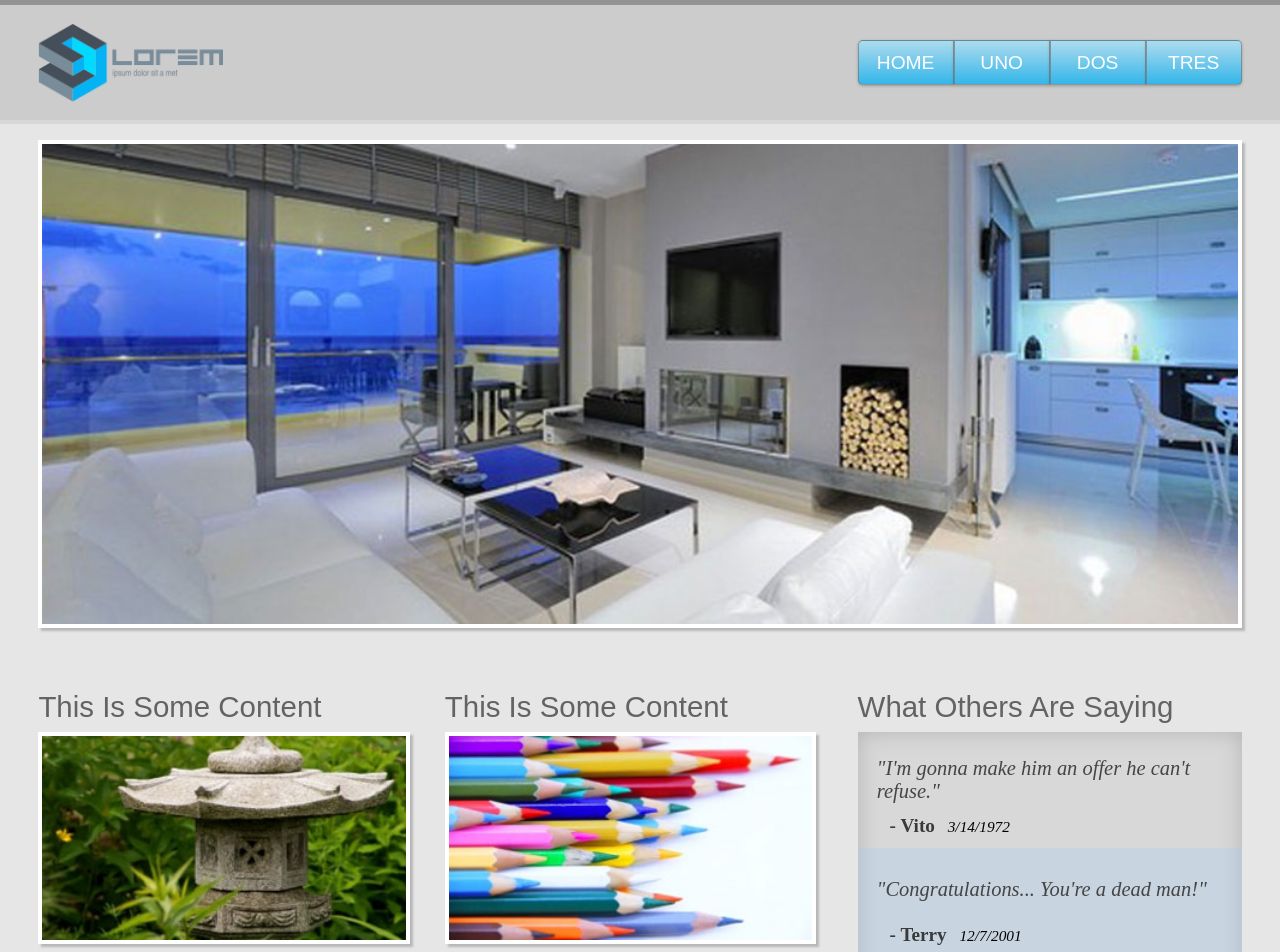
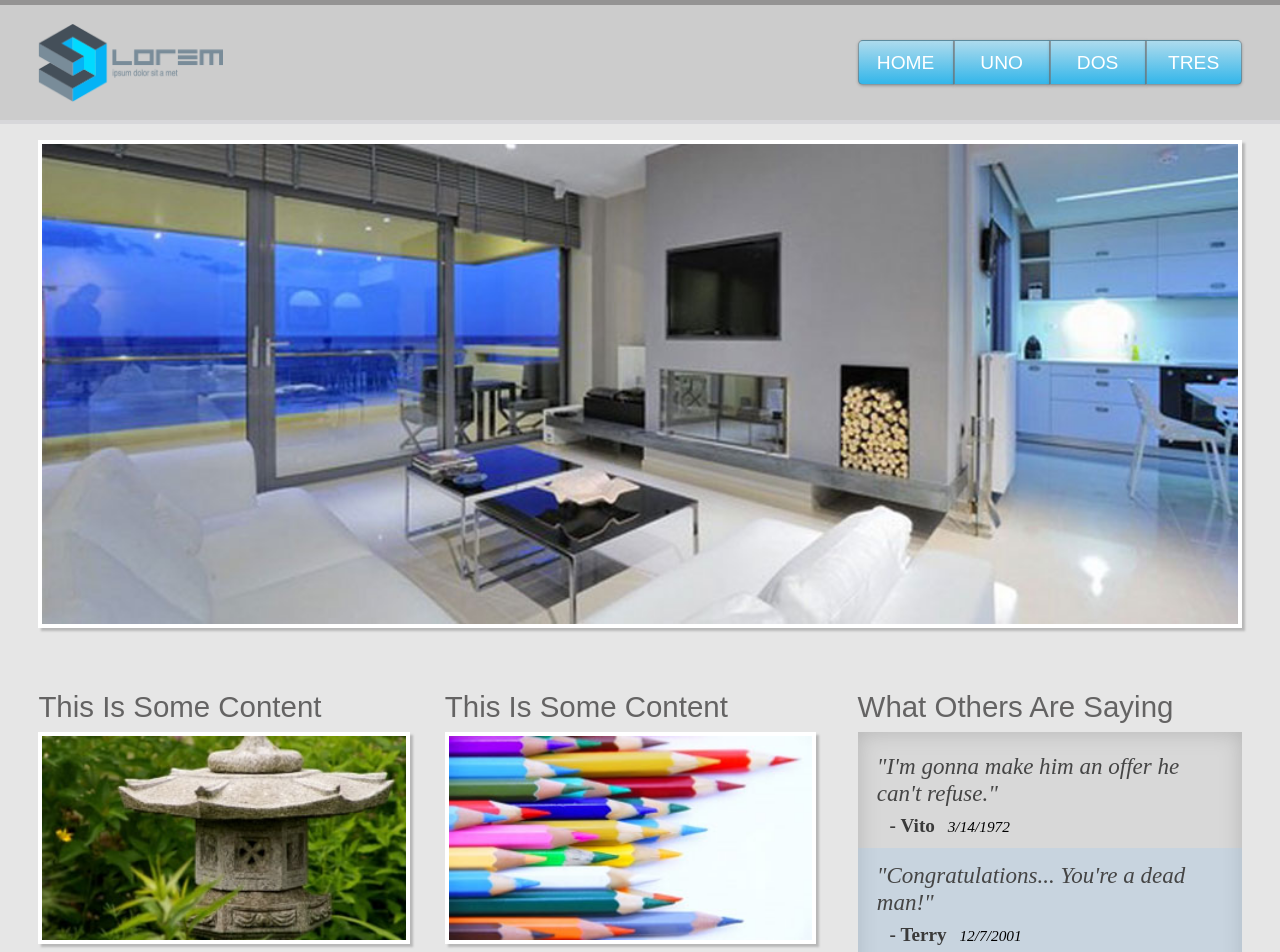
Before and after one commit to anvalenton/avoya, a React (Create React App) app: page / in a window 1280 px wide. Shown: the top 952 px of the page. Built offline with nearby package versions, Linux system fonts and the light colour scheme.

Commit message:
updated font size in comment box

```diff
--- a/src/CommentBox.css
+++ b/src/CommentBox.css
@@ -51,7 +51,7 @@
     color: rgb(69, 69, 69);
     font-family: 'Times New Roman', Times, serif;
     font-style: italic;
-    font-size: 1.6vw;
+    font-size: 1.8vw;
     display: flex;
     align-items: center;
     height: 50%;
```
